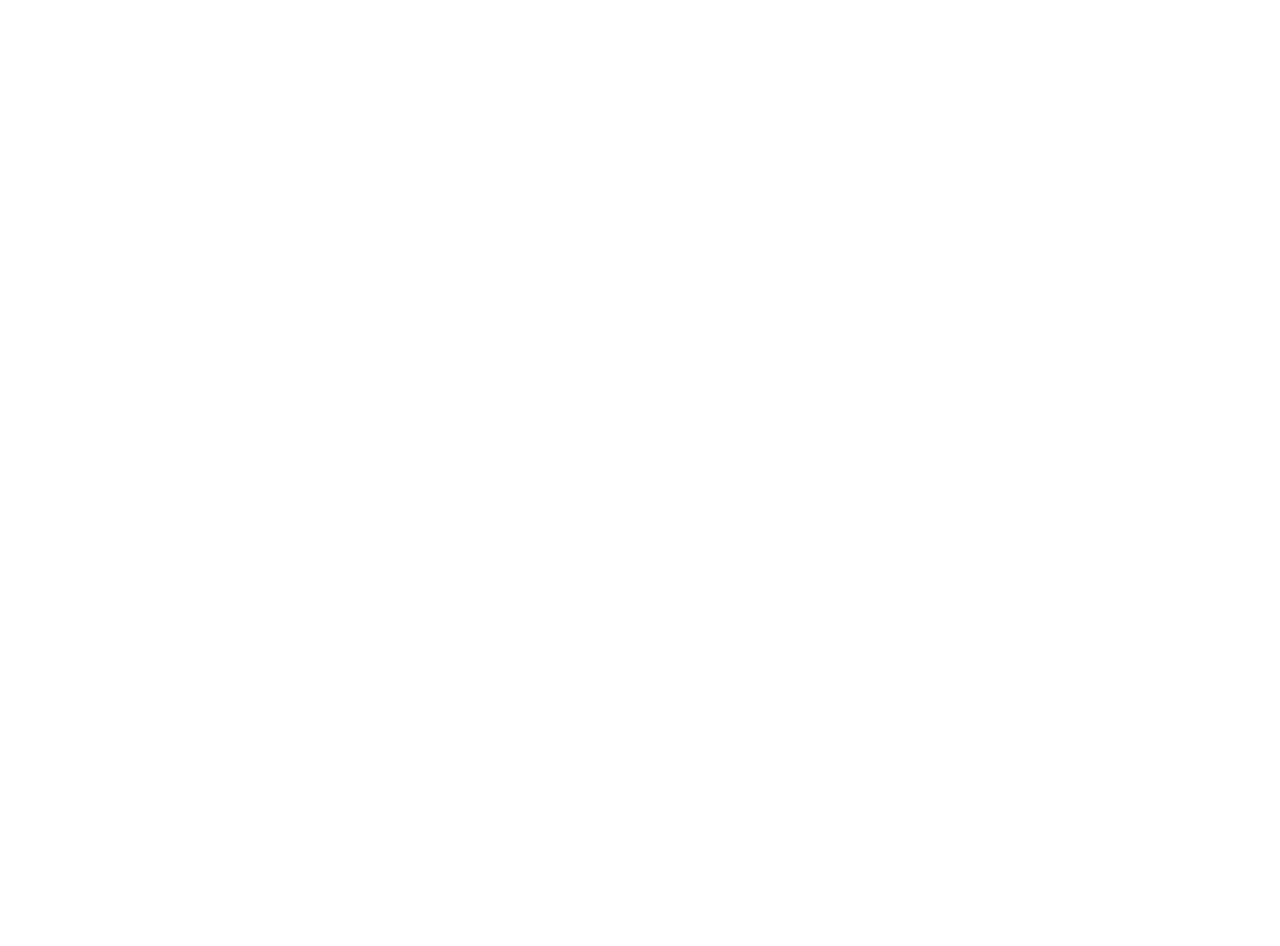
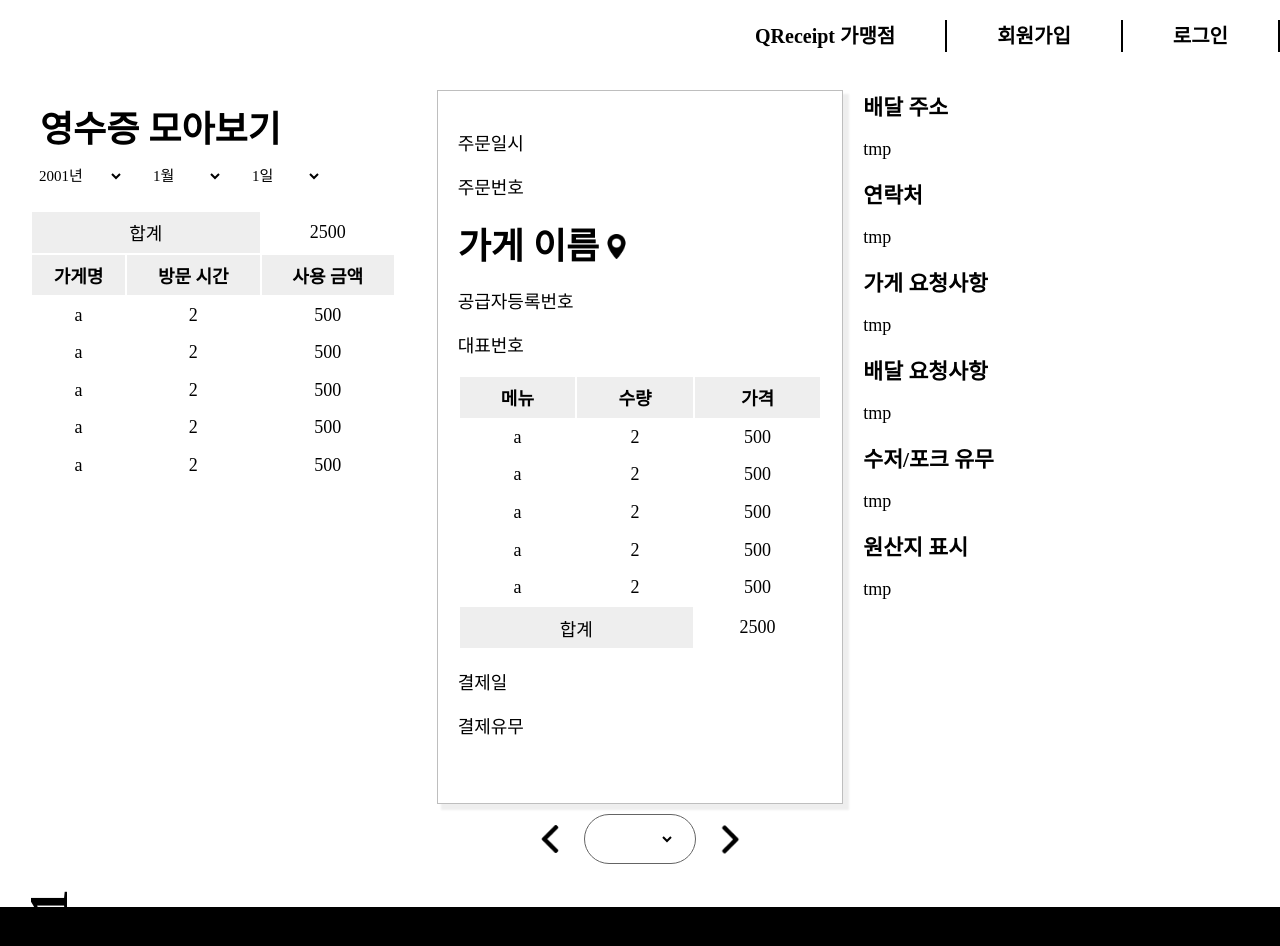
Before and after one commit to QReceipt/Front, a React (Create React App) app: page /Seller in a window 1280 px wide. Shown: the top 946 px of the page. Before the commit the page ends 800 px from the top, so only its background shows below. Built offline with nearby package versions, Linux system fonts and the light colour scheme; a web font is replaced by a local one.

Commit message:
21/08/11 Seller 추가

```diff
--- a/src/App.js
+++ b/src/App.js
@@ -5,6 +5,7 @@
 import Login from "./components/Presentational/pages/Login"
 import SeeAll from "./components/Presentational/pages/SeeAll"
 import Map from "./components/Presentational/pages/Map"
+import Seller from "./components/Presentational/pages/Seller"
 
 import {Route} from 'react-router-dom'
 
@@ -15,6 +16,7 @@
         <Route path="/login" component={Login}/>
         <Route path="/all" component={SeeAll} exact/>
         <Route path="/map" component={Map}/>
+        <Route path="/Seller" component={Seller} />
     </div>
     );
 }
--- /dev/null
+++ b/src/components/Presentational/pages/Seller.js
@@ -0,0 +1,43 @@
+import React from "react";
+
+import Date from "../UI/organisms/Date"
+import Receipt from "../UI/organisms/Receipt"
+import Nav from "../UI/organisms/Nav"
+import Page from "../UI/atoms/Page"
+import Footer from "../UI/atoms/Footer"
+import Detail from "../UI/organisms/Detail"
+import Table from "../UI/organisms/AllTable"
+import Title from "../UI/atoms/Title";
+import Controll from "../UI/molecules/ConPage"
+
+const SeeAll = () => {
+    return (
+        <div className="wrapper">
+            <div className="container-fluid">
+                <Nav/>
+                <div id="container">
+                    <div className="item">
+                        <div className="fstCont">
+                            <Title title="영수증 모아보기"/>
+                        </div>
+                        <Date/>
+                        <div id="all-table">
+                            <Table/>
+                        </div>
+                        <Page num="001"/>
+                    </div>
+                    <div className="item">
+                        <Receipt map="false"/>
+                        <Controll/>
+                        </div>
+                    <div className="item">
+                        <Detail/>
+                    </div>
+                </div>
+            </div>
+            <Footer/>
+        </div>
+    )
+}
+
+export default SeeAll;
```
